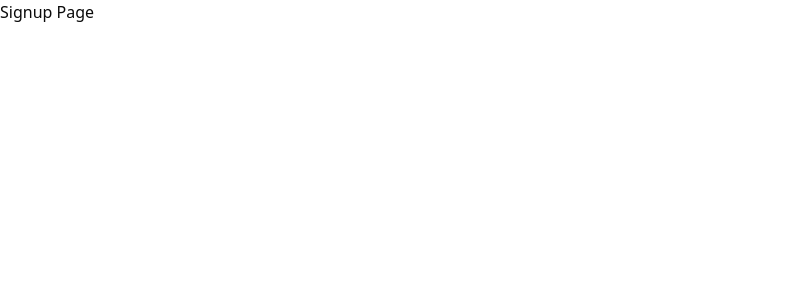
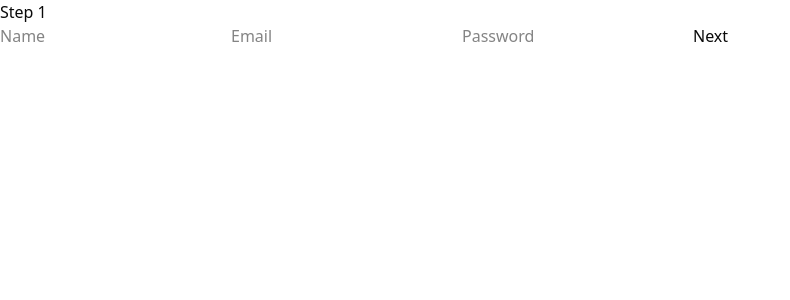
Before and after one commit to Ranjima-dev/zonexa-web, a Next.js app: page /signup in a window 1280 px wide. Shown: the top 300 px of the page, without its empty margins (0-790 px from the left). Built offline with nearby package versions, Linux system fonts and the light colour scheme.

Commit message:
Multistep form testing added

```diff
--- a/app/(auth)/signup/page.tsx
+++ b/app/(auth)/signup/page.tsx
@@ -1,8 +1,9 @@
+import MultiStepForm from '@/components/auth/signup/MultiStepForm'
 import React from 'react'
 
 const SignupPage = () => {
     return (
-        <div>Signup Page</div>
+        <><MultiStepForm /></>
     )
 }
 
--- a/components/auth/signup/MultiStepForm.tsx
+++ b/components/auth/signup/MultiStepForm.tsx
@@ -1,9 +1,57 @@
-import React from 'react'
+'use client'
 
-const MultiStepForm = () => {
+import { useState } from 'react'
+import StepOne from './StepOne'
+import StepTwo from './StepTwo'
+import StepThree from './StepThree'
+
+export type FormData = {
+    name: string
+    email: string
+    password: string
+    bio: string
+    profileImage: File | null
+}
+
+export default function MultiStepForm() {
+    const [step, setStep] = useState(1)
+
+    const [formData, setFormData] = useState<FormData>({
+        name: '',
+        email: '',
+        password: '',
+        bio: '',
+        profileImage: null,
+    })
+
+    const nextStep = () => setStep((prev) => prev + 1)
+    const prevStep = () => setStep((prev) => prev - 1)
+
     return (
-        <div>MultiStepForm</div>
+        <div>
+            {step === 1 && (
+                <StepOne
+                    formData={formData}
+                    setFormData={setFormData}
+                    nextStep={nextStep}
+                />
+            )}
+
+            {step === 2 && (
+                <StepTwo
+                    formData={formData}
+                    setFormData={setFormData}
+                    nextStep={nextStep}
+                    prevStep={prevStep}
+                />
+            )}
+
+            {step === 3 && (
+                <StepThree
+                    formData={formData}
+                    prevStep={prevStep}
+                />
+            )}
+        </div>
     )
 }
-
-export default MultiStepForm
--- a/components/auth/signup/StepOne.tsx
+++ b/components/auth/signup/StepOne.tsx
@@ -1,9 +1,56 @@
-import React from 'react'
+import { FormData } from './MultiStepForm'
 
-const StepOne = () => {
+type Props = {
+    formData: FormData
+    setFormData: React.Dispatch<React.SetStateAction<FormData>>
+    nextStep: () => void
+}
+
+export default function StepOne({
+    formData,
+    setFormData,
+    nextStep,
+}: Props) {
+
+    const handleNext = () => {
+        if (!formData.name || !formData.email || !formData.password) {
+            alert('All fields required')
+            return
+        }
+
+        nextStep()
+    }
+
     return (
-        <div>StepOne</div>
+        <div>
+            <h2>Step 1</h2>
+
+            <input
+                placeholder="Name"
+                value={formData.name}
+                onChange={(e) =>
+                    setFormData({ ...formData, name: e.target.value })
+                }
+            />
+
+            <input
+                placeholder="Email"
+                value={formData.email}
+                onChange={(e) =>
+                    setFormData({ ...formData, email: e.target.value })
+                }
+            />
+
+            <input
+                placeholder="Password"
+                type="password"
+                value={formData.password}
+                onChange={(e) =>
+                    setFormData({ ...formData, password: e.target.value })
+                }
+            />
+
+            <button onClick={handleNext}>Next</button>
+        </div>
     )
 }
-
-export default StepOne
--- a/components/auth/signup/StepThree.tsx
+++ b/components/auth/signup/StepThree.tsx
@@ -1,9 +1,32 @@
-import React from 'react'
+import { FormData } from './MultiStepForm'
 
-const StepThree = () => {
+type Props = {
+    formData: FormData
+    prevStep: () => void
+}
+
+export default function StepThree({
+    formData,
+    prevStep,
+}: Props) {
+
+    const handleSubmit = () => {
+        alert('Submitted!')
+    }
+
     return (
-        <div>StepThree</div>
+        <div>
+            <h2>Step 3</h2>
+
+            <p>Name: {formData.name}</p>
+            <p>Email: {formData.email}</p>
+            <p>Bio: {formData.bio}</p>
+            <p>
+                Image: {formData.profileImage?.name || 'No file'}
+            </p>
+
+            <button onClick={prevStep}>Back</button>
+            <button onClick={handleSubmit}>Submit</button>
+        </div>
     )
 }
-
-export default StepThree
--- a/components/auth/signup/StepTwo.tsx
+++ b/components/auth/signup/StepTwo.tsx
@@ -1,9 +1,46 @@
-import React from 'react'
+import { FormData } from './MultiStepForm'
 
-const StepTwo = () => {
+type Props = {
+    formData: FormData
+    setFormData: React.Dispatch<React.SetStateAction<FormData>>
+    nextStep: () => void
+    prevStep: () => void
+}
+
+export default function StepTwo({
+    formData,
+    setFormData,
+    nextStep,
+    prevStep,
+}: Props) {
+
+    const handleFileChange = (
+        e: React.ChangeEvent<HTMLInputElement>
+    ) => {
+        if (e.target.files?.[0]) {
+            setFormData({
+                ...formData,
+                profileImage: e.target.files[0],
+            })
+        }
+    }
+
     return (
-        <div>StepTwo</div>
+        <div>
+            <h2>Step 2</h2>
+
+            <textarea
+                placeholder="Bio"
+                value={formData.bio}
+                onChange={(e) =>
+                    setFormData({ ...formData, bio: e.target.value })
+                }
+            />
+
+            <input type="file" data-testid="file-input" onChange={handleFileChange} />
+
+            <button onClick={prevStep}>Back</button>
+            <button onClick={nextStep}>Next</button>
+        </div>
     )
 }
-
-export default StepTwo
```
Also changed, not shown: 1 other file (tests, documents, lock files or other folders).
